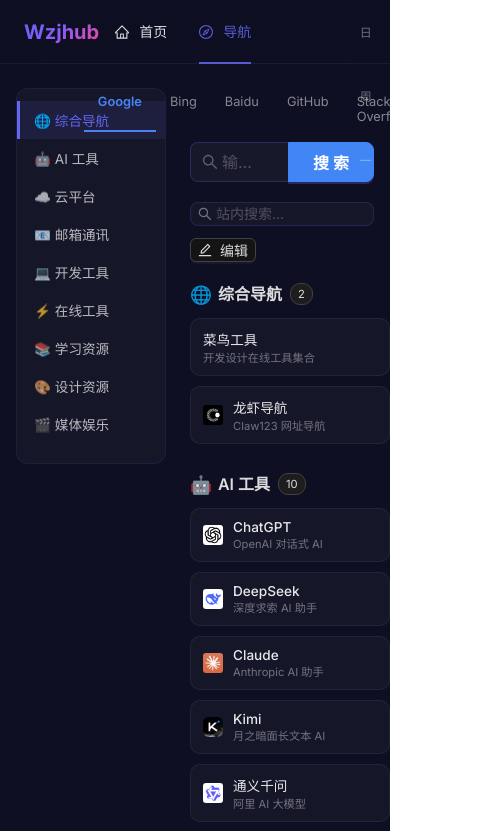
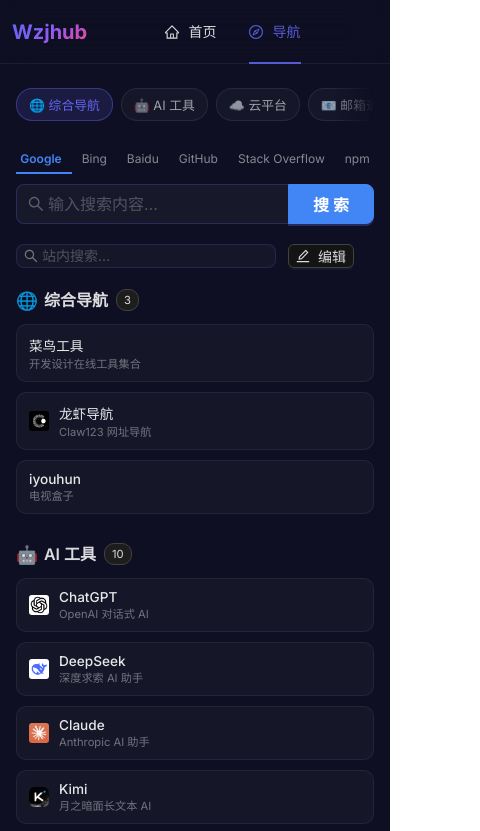
Before and after one commit to wzjhub/wzjhub.github.io, a React (Vite) app: page /nav in a window 390 px wide. Shown: the top 831 px of the page, 480 px wide, since content can reach past the window. Built offline with nearby package versions, Linux system fonts and the light colour scheme.

Commit message:
fix: mobile responsive, sidebar toggle, add iyouhun bookmark

```diff
--- a/src/components/SearchBar.tsx
+++ b/src/components/SearchBar.tsx
@@ -28,19 +28,20 @@
   return (
     <div>
       {/* Engine tabs - centered */}
-      <div style={{ display: 'flex', justifyContent: 'center', gap: 0, marginBottom: 10 }}>
+      <div style={{ display: 'flex', justifyContent: 'center', gap: 0, marginBottom: 10, overflowX: 'auto' }}>
         {engines.map((e) => (
           <div
             key={e.value}
             onClick={() => setEngine(e.value)}
             style={{
-              padding: '6px 14px',
-              fontSize: '0.8rem',
+              padding: '6px 10px',
+              fontSize: '0.75rem',
               cursor: 'pointer',
               color: engine === e.value ? e.color : 'rgba(255,255,255,0.5)',
               fontWeight: engine === e.value ? 600 : 400,
               borderBottom: engine === e.value ? `2px solid ${e.color}` : '2px solid transparent',
               transition: 'all 0.2s',
+              whiteSpace: 'nowrap',
             }}
           >
             {e.label}
--- a/src/layouts/MainLayout.tsx
+++ b/src/layouts/MainLayout.tsx
@@ -3,16 +3,26 @@
   HomeOutlined,
   GithubOutlined,
   CompassOutlined,
+  MenuFoldOutlined,
+  MenuUnfoldOutlined,
 } from '@ant-design/icons'
 import { Outlet, useNavigate, useLocation } from 'react-router-dom'
 import { motion } from 'framer-motion'
 import ClockWeather from '../components/ClockWeather'
+import { useState, useEffect } from 'react'
 
 const { Header, Content } = Layout
 
 const MainLayout = () => {
   const navigate = useNavigate()
   const location = useLocation()
+  const [sidebarOpen, setSidebarOpen] = useState(true)
+
+  useEffect(() => {
+    const handler = () => setSidebarOpen((prev) => !prev)
+    window.addEventListener('toggle-sidebar', handler)
+    return () => window.removeEventListener('toggle-sidebar', handler)
+  }, [])
 
   const menuItems = [
     { key: '/', icon: <HomeOutlined />, label: '首页' },
@@ -36,6 +46,14 @@
           padding: '0 24px',
         }}
       >
+        <div style={{ display: 'flex', alignItems: 'center', gap: 12 }}>
+          <span
+            id="sidebar-toggle"
+            onClick={() => window.dispatchEvent(new CustomEvent('toggle-sidebar'))}
+            style={{ cursor: 'pointer', color: 'rgba(255,255,255,0.5)', fontSize: '1rem' }}
+          >
+            {sidebarOpen ? <MenuFoldOutlined /> : <MenuUnfoldOutlined />}
+          </span>
           <motion.div
             whileHover={{ scale: 1.05 }}
             style={{ cursor: 'pointer', fontSize: '1.25rem', fontWeight: 700 }}
@@ -43,6 +61,7 @@
           >
             <span className="glow-text">Wzjhub</span>
           </motion.div>
+        </div>
 
         <Menu
           mode="horizontal"
@@ -57,7 +76,7 @@
           }}
         />
 
-        <div style={{ display: 'flex', alignItems: 'center', gap: 16 }}>
+        <div className="nav-clock" style={{ display: 'flex', alignItems: 'center', gap: 16 }}>
           <ClockWeather />
           <Button
             type="text"
--- a/src/pages/Navigation/index.tsx
+++ b/src/pages/Navigation/index.tsx
@@ -44,6 +44,7 @@
     sites: [
       { id: 'portal-1', title: '菜鸟工具', url: 'https://www.jyshare.com', desc: '开发设计在线工具集合' },
       { id: 'portal-2', title: '龙虾导航', url: 'https://www.claw123.com', desc: 'Claw123 网址导航' },
+      { id: 'portal-3', title: 'iyouhun', url: 'https://app.iyouhun.com', desc: '电视盒子' },
     ],
   },
   {
@@ -317,6 +318,7 @@
   const [search, setSearch] = useState('')
   const [isEditing, setIsEditing] = useState(false)
   const [addModalOpen, setAddModalOpen] = useState(false)
+  const [sidebarCollapsed, setSidebarCollapsed] = useState(window.innerWidth < 768)
   const [form] = Form.useForm()
   const [activeCategory, setActiveCategory] = useState(categories[0]?.id || '')
 
@@ -327,6 +329,13 @@
   useEffect(() => {
     saveCategories(categories)
   }, [categories])
+
+  // Listen for sidebar toggle from header
+  useEffect(() => {
+    const handler = () => setSidebarCollapsed((prev) => !prev)
+    window.addEventListener('toggle-sidebar', handler)
+    return () => window.removeEventListener('toggle-sidebar', handler)
+  }, [])
 
   // Get frequently used sites (top 8 by click count)
   const clickCounts = getClickCounts()
@@ -416,10 +425,48 @@
   }
 
   return (
-    <div style={{ display: 'flex', maxWidth: 1400, margin: '0 auto', padding: '24px 16px 32px', gap: 24 }}>
-      {/* Left sidebar */}
-      <aside style={{ width: 150, flexShrink: 0, position: 'sticky', top: 88, height: 'fit-content' }}>
-        <div style={{ background: 'rgba(255,255,255,0.03)', borderRadius: 12, border: '1px solid rgba(99, 102, 241, 0.1)', padding: '12px 0 20px' }}>
+    <div className="nav-page" style={{ maxWidth: 1400, margin: '0 auto', padding: '24px 16px 32px' }}>
+      {/* Mobile category tabs (horizontal scroll) */}
+      <div className="nav-mobile-tabs" style={{ display: 'none', position: 'relative', marginBottom: 16 }}>
+        <div style={{ overflowX: 'auto', paddingBottom: 8, WebkitOverflowScrolling: 'touch' }}>
+          <div style={{ display: 'inline-flex', gap: 8, whiteSpace: 'nowrap', minWidth: 'max-content', paddingRight: 30 }}>
+          {categories.map((cat) => (
+            <div
+              key={cat.id}
+              onClick={() => scrollToCategory(cat.id)}
+              style={{
+                padding: '6px 12px',
+                borderRadius: 16,
+                fontSize: '0.8rem',
+                cursor: 'pointer',
+                background: activeCategory === cat.id ? 'rgba(99, 102, 241, 0.15)' : 'rgba(255,255,255,0.03)',
+                border: activeCategory === cat.id ? '1px solid rgba(99, 102, 241, 0.4)' : '1px solid rgba(255,255,255,0.08)',
+                color: activeCategory === cat.id ? '#6366f1' : 'rgba(255,255,255,0.6)',
+              }}
+            >
+              {cat.icon} {cat.name}
+            </div>
+          ))}
+          </div>
+        </div>
+        {/* Fade hint */}
+        <div style={{ position: 'absolute', right: 0, top: 0, bottom: 8, width: 40, background: 'linear-gradient(to right, transparent, #0f0f23)', pointerEvents: 'none' }} />
+      </div>
+
+      <div className="nav-layout" style={{ display: 'flex', gap: sidebarCollapsed ? 12 : 24 }}>
+      {/* Left sidebar - collapsible */}
+      <aside
+        className="nav-sidebar"
+        style={{
+          width: sidebarCollapsed ? 36 : 150,
+          flexShrink: 0,
+          position: 'sticky',
+          top: 88,
+          height: 'fit-content',
+          transition: 'width 0.3s ease',
+        }}
+      >
+        <div style={{ background: 'rgba(255,255,255,0.03)', borderRadius: 12, border: '1px solid rgba(99, 102, 241, 0.1)', padding: '12px 0 8px', overflow: 'hidden', display: sidebarCollapsed ? 'none' : 'block' }}>
           <DndContext sensors={sensors} collisionDetection={closestCenter} onDragEnd={handleCategoryDragEnd}>
             <SortableContext items={categories.map((c) => c.id)} strategy={verticalListSortingStrategy}>
               {categories.map((cat) => (
@@ -589,6 +636,7 @@
           </div>
         )}
       </main>
+      </div>{/* end nav-layout */}
 
       {/* Add site modal */}
       <Modal
--- a/src/styles/global.css
+++ b/src/styles/global.css
@@ -81,3 +81,68 @@
   -webkit-mask-composite: xor;
   mask-composite: exclude;
 }
+
+/* Mobile responsive */
+@media (max-width: 768px) {
+  .nav-sidebar {
+    display: none !important;
+  }
+
+  .nav-mobile-tabs {
+    display: block !important;
+  }
+
+  .nav-layout {
+    flex-direction: column !important;
+    gap: 0 !important;
+  }
+
+  /* Hide clock on mobile */
+  .nav-clock {
+    display: none !important;
+  }
+
+  /* Hide sidebar toggle on mobile (use mobile tabs instead) */
+  #sidebar-toggle {
+    display: none !important;
+  }
+
+  /* Header compact */
+  .ant-layout-header {
+    padding: 0 12px !important;
+  }
+}
+
+/* Hide scrollbar on mobile tabs */
+.nav-mobile-tabs::-webkit-scrollbar {
+  display: none;
+}
+
+.nav-mobile-tabs {
+  -ms-overflow-style: none;
+  scrollbar-width: none;
+}
+
+@media (max-width: 768px) {
+  /* Make grid cards full width on small screens */
+  .nav-page section > div:last-child {
+    grid-template-columns: repeat(auto-fill, minmax(150px, 1fr)) !important;
+  }
+}
+
+@media (max-width: 480px) {
+  .nav-page section > div:last-child {
+    grid-template-columns: 1fr 1fr !important;
+  }
+}
+
+/* Fix Antd input focus bar */
+.ant-input-affix-wrapper-focused::after,
+.ant-input-focused::after {
+  display: none !important;
+}
+
+.ant-input-affix-wrapper:focus,
+.ant-input-affix-wrapper-focused {
+  box-shadow: none !important;
+}
```
Lines whose indentation alone changed are shown as unchanged.
